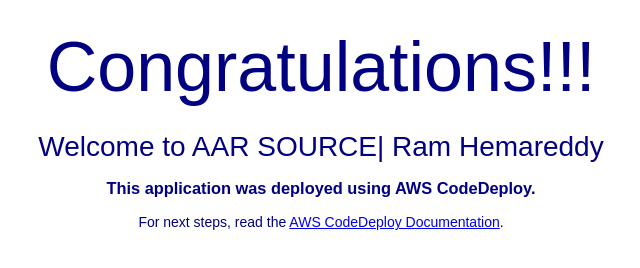
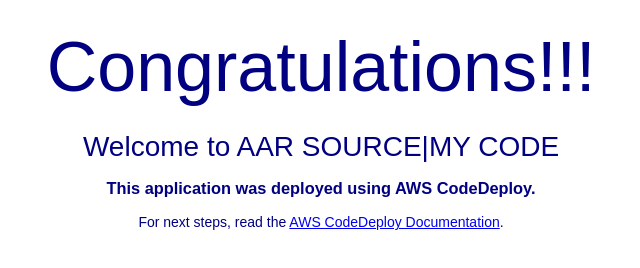
Before and after one commit to urohith939/demoapp1, a plain HTML site: page index.html in a window 1280 px wide. Shown: the part 220-488 px from the top of the page, without its empty margins (319-959 px from the left). Drawn offline with Linux system fonts and the light colour scheme.

Commit message:
Update index.html

```diff
--- a/index.html
+++ b/index.html
@@ -28,7 +28,7 @@
   <div align="center">
     <img src="https://s3.ap-south-1.amazonaws.com/www.basava.com/aar_logo_final.png" style="max-width: 20%;">
     <h1>Congratulations!!! </h1>
-      <h2>Welcome to AAR SOURCE| Ram Hemareddy</h2>
+      <h2>Welcome to AAR SOURCE|MY CODE</h2>
     <h3>This application was deployed using AWS CodeDeploy.</h3>
     <p>For next steps, read the <a href="http://aws.amazon.com/documentation/codedeploy">AWS CodeDeploy Documentation</a>.</p>
   </div>
```
